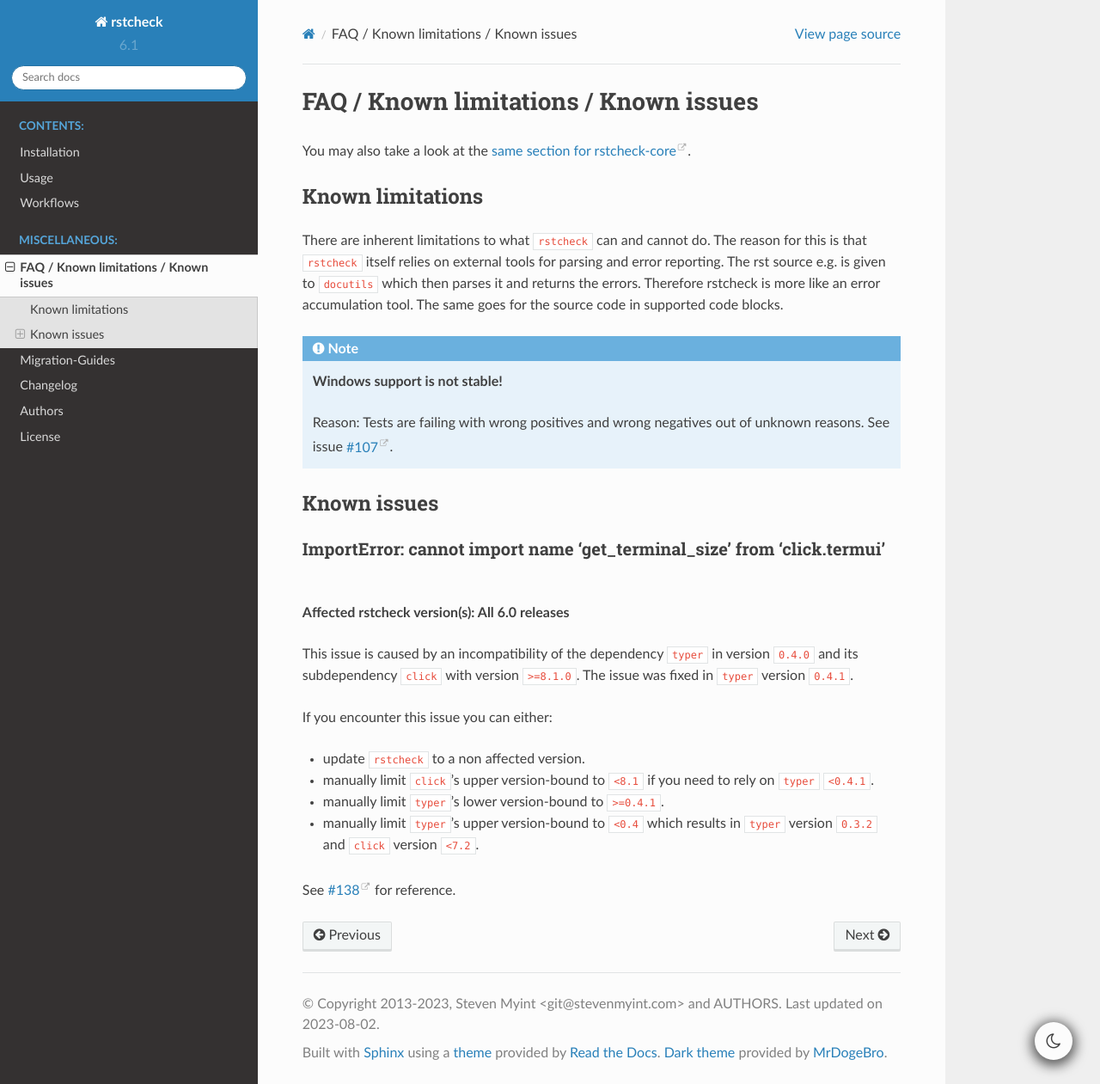
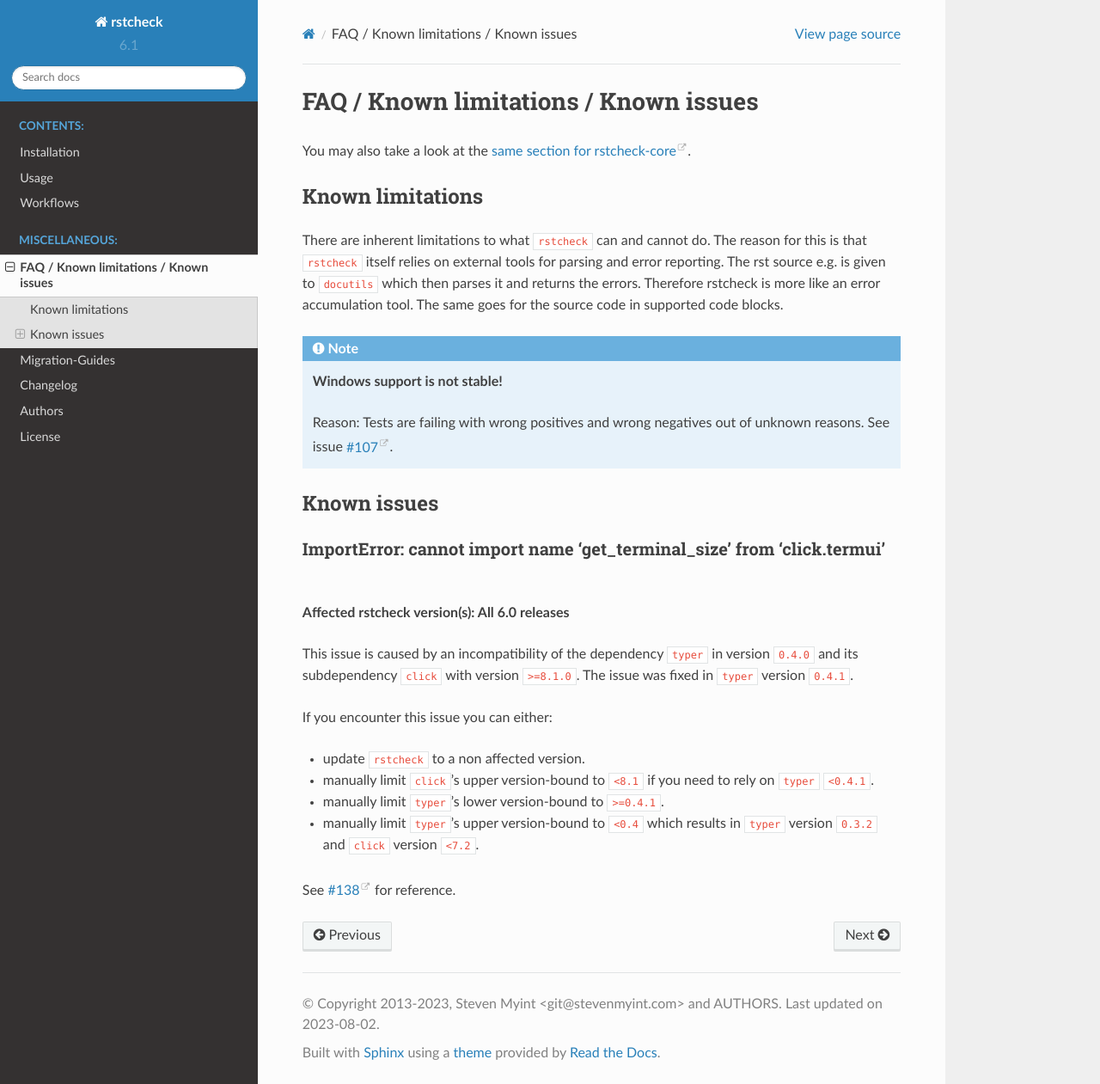
Before and after one commit to rstcheck/rstcheck, a Sphinx documentation site: the page built from docs/source/faq.rst, in a window 1280 px wide and 1261 px high. Shown: the whole window at 86% size. Built offline with Sphinx 7.4.7 and the Read the Docs theme 2.0.0, drawn with Linux system fonts in a browser that asks for light colours.

Commit message:
remove dark mode extension from config

```diff
--- a/docs/source/conf.py
+++ b/docs/source/conf.py
@@ -136,9 +136,6 @@
 html_theme_path = [sphinx_rtd_theme.get_html_theme_path()]
 html_theme_options = {"style_external_links": True, "navigation_depth": 5}
 
-extensions.append("sphinx_rtd_dark_mode")
-default_dark_mode = False
-
 
 #: -- HTML OUTPUT ----------------------------------------------------------------------
 html_last_updated_fmt = today_fmt
```
